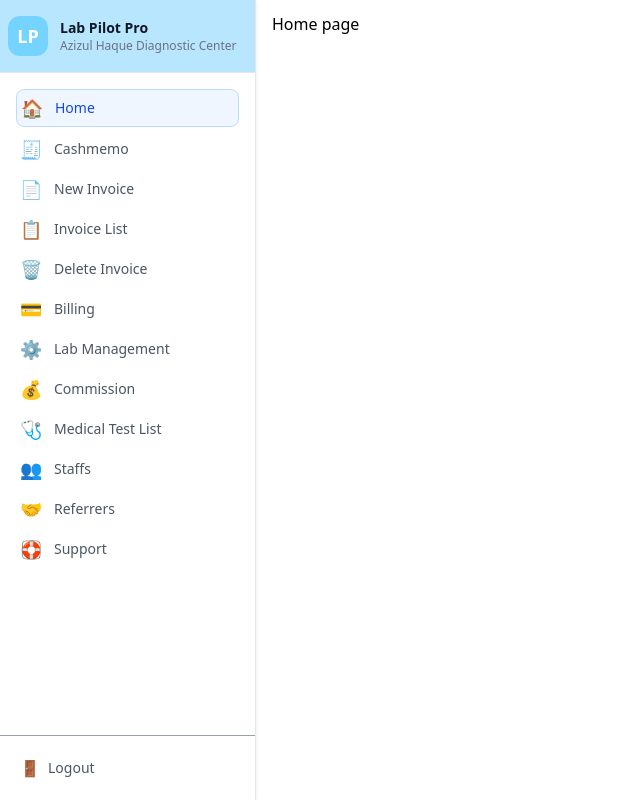
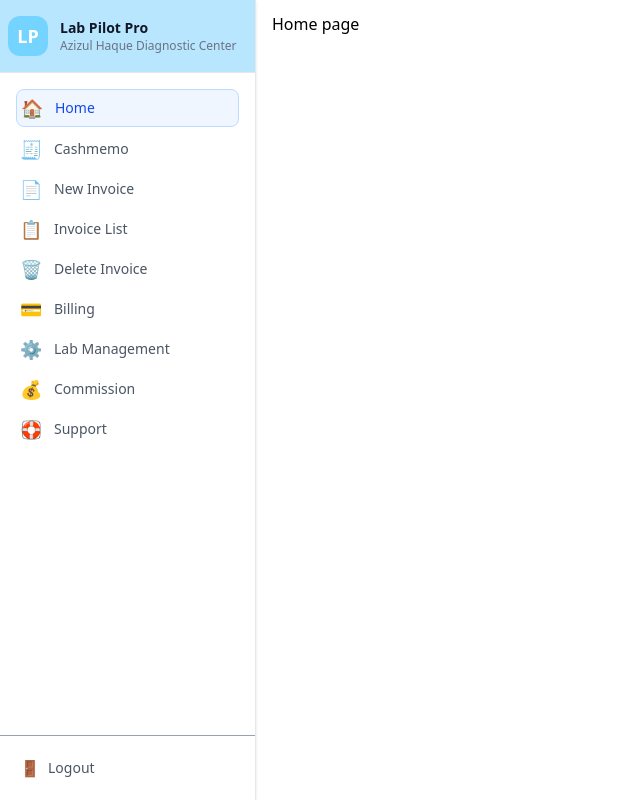
Before and after one commit to samiulfahad/LabPilotClient-Frontend, a React app: page / in a window 1280 px wide. Shown: the whole page, without its empty margins (0-640 px from the left). Built offline with nearby package versions, Linux system fonts and the light colour scheme; the HTML template or start-up script is replaced by a standard one.

Commit message:
Update menu.js

```diff
--- a/src/components/layout/menu.js
+++ b/src/components/layout/menu.js
@@ -7,9 +7,6 @@
   { label: "Billing", path: "/billing", icon: "💳" },
   { label: "Lab Management", path: "/labManagement", icon: "⚙️" },
   { label: "Commission", path: "/commission", icon: "💰" },
-  { label: "Medical Test List", path: "/medicalTestList", icon: "🩺" },
-  { label: "Staffs", path: "/staffs", icon: "👥" },
-  { label: "Referrers", path: "/referrers", icon: "🤝" },
   { label: "Support", path: "/support", icon: "🛟" },
 ];
 
```
